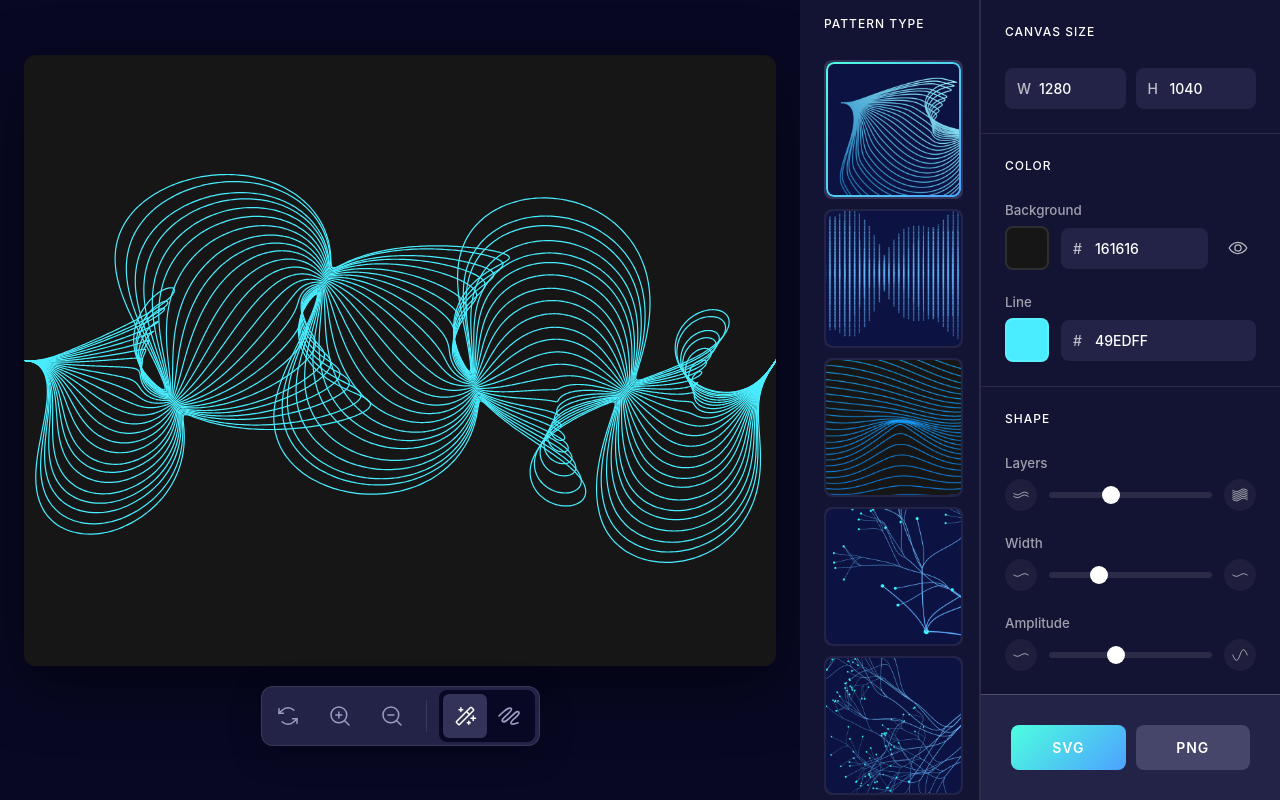
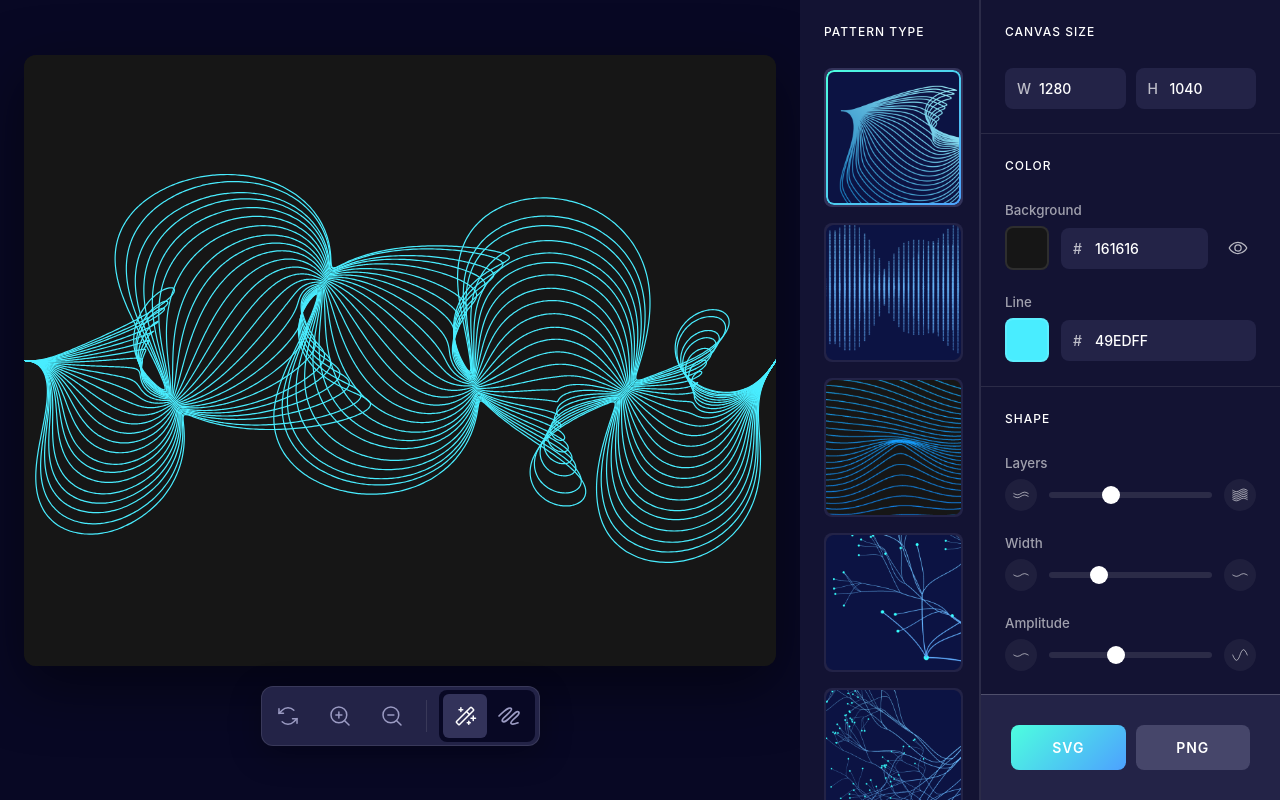
Before and after one commit to ValentinaButenko/waver, a React (Vite) app: page / in a window 1280 px wide. Built offline with nearby package versions, Linux system fonts and the light colour scheme; a web font is replaced by a local one.

Commit message:
Adjust panel padding and pattern selector spacing
- Increase top padding for left panel content to 24px
- Set pattern selector button gaps to 16px for all layouts

```diff
--- a/src/App.css
+++ b/src/App.css
@@ -99,8 +99,7 @@
 
 .left-panel .panel-content {
   overflow-y: auto;
-  padding: 16px;
-  padding-left: 24px;
+  padding: 24px 16px 16px 24px;
 }
 
 .side-panel .panel-content {
@@ -188,13 +187,13 @@
 .pattern-grid {
   display: grid;
   grid-template-columns: repeat(2, 1fr);
-  gap: 10px;
+  gap: 16px;
 }
 
 .pattern-selector {
   display: grid;
   grid-template-columns: 1fr;
-  gap: 10px;
+  gap: 16px;
 }
 
 .pattern-selector .pattern-button {
@@ -203,7 +202,7 @@
 
 .pattern-selector.single-row {
   display: flex;
-  gap: 10px;
+  gap: 16px;
 }
 
 .pattern-selector.single-row .pattern-button {
```
